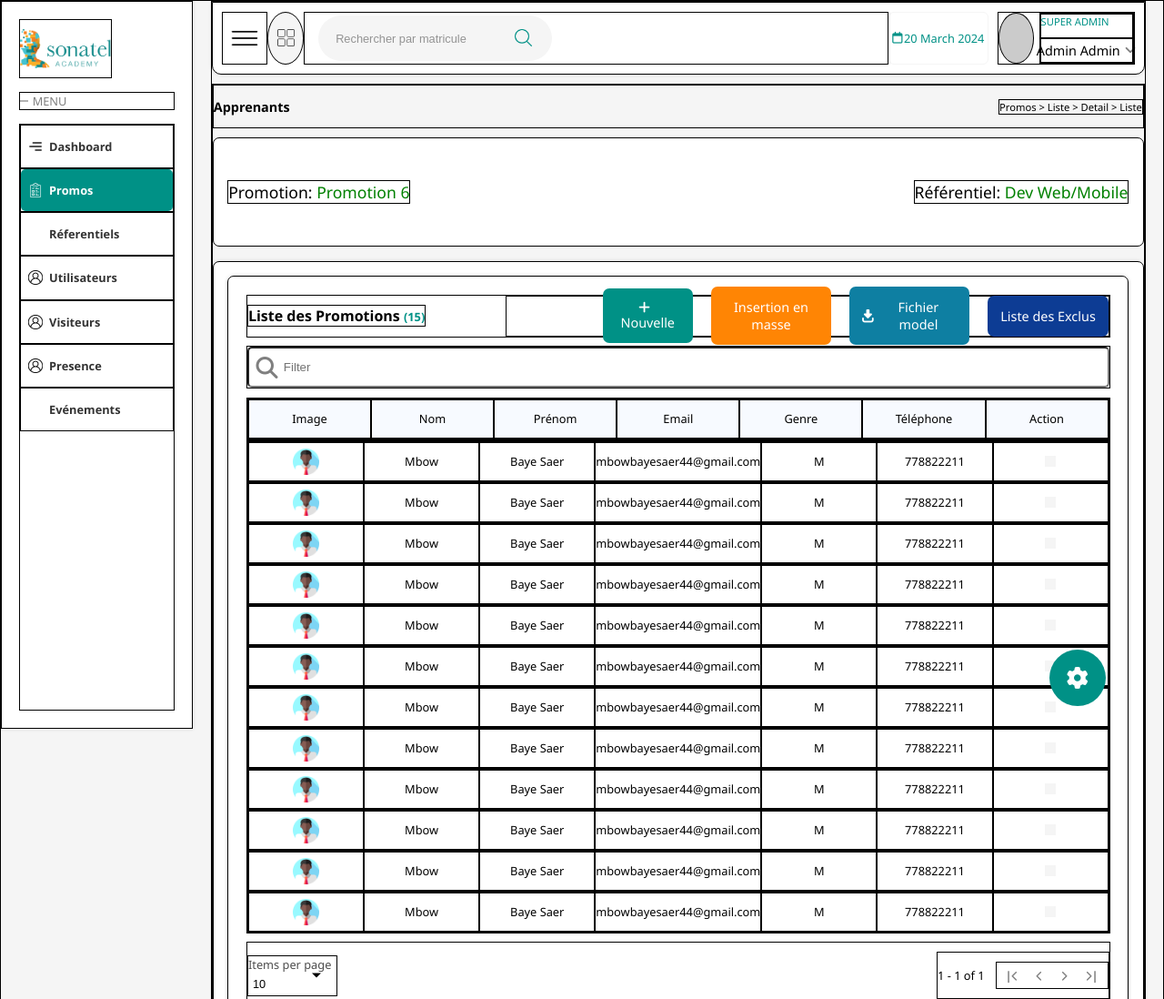
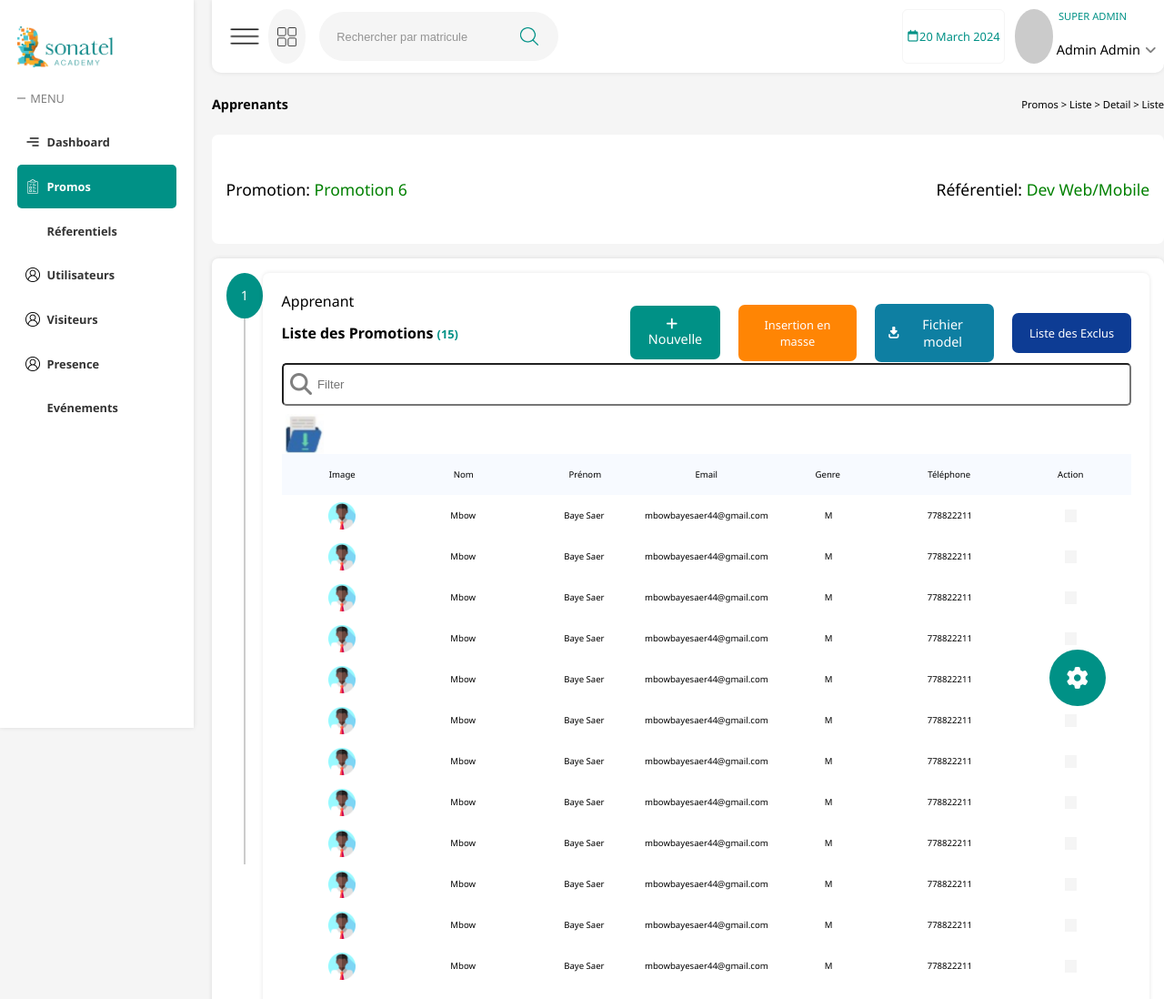
Before and after one commit to b13-niass/Gestion-Presence-Web-Maquette, a plain HTML site: page view/list_apprenants.html in a window 1280 px wide. Shown: the top 1098 px of the page at 91% size. Drawn offline with Linux system fonts and the light colour scheme.

Commit message:
(Fix) interface promos-apprenant

```diff
--- a/css/1201_more/list_apprenants.css
+++ b/css/1201_more/list_apprenants.css
@@ -364,6 +364,30 @@
   padding: 1.5% 1.5% 3% 1.5%;
   border-radius: 7px;
   box-shadow: var(--default-box-shadow);
+  display: flex;
+}
+.content-left {
+  width: 40%;
+  height: 100%;
+  display: flex;
+  flex-direction: column;
+}
+
+.content-left span:nth-child(1) {
+  height: 50px !important;
+  border-radius: 50%;
+  background-color: var(--couleur-secondaire);
+  color: white;
+  display: flex;
+  justify-content: center;
+  align-items: center;
+  /* border: 1px solid black; */
+}
+.content-left span:nth-child(2) {
+  border: 1px solid rgba(0, 0, 0, 0.2);
+  width: 0%;
+  align-self: center;
+  height: 600px !important;
 }
 
 .tableau {
@@ -436,6 +460,7 @@
   text-decoration: none;
   color: white;
   text-align: center;
+  font-size: 0.8rem;
   border-radius: var(--border-radius-primaire);
 }
 
@@ -479,6 +504,7 @@
   /* padding-right: 10%; */
   rotate: 90deg;
   height: 10%;
+  font-size: 0.8rem;
 }
 
 .tableau-titre a:nth-child(4) {
@@ -494,6 +520,7 @@
   align-items: center;
   justify-content: center;
   column-gap: 5px;
+  font-size: 0.8rem;
 }
 
 .tableau-head {
@@ -528,6 +555,8 @@
   display: flex;
   align-items: center;
   justify-content: center;
+  font-size: 0.6rem;
+  /* flex-wrap: wrap; */
 }
 
 .tableau-body .col:first-child {
--- a/css/list_apprenants.css
+++ b/css/list_apprenants.css
@@ -36,9 +36,9 @@ body {
   /* align-items: center; */
   /* justify-content: center; */
   column-gap: 20px;
-  padding-right: 1.5%;
+  /* padding-right: 1.5%; */
 }
 
 div {
-  border: 1px solid #000;
+  /* border: 1px solid #000; */
 }
--- a/view/list_apprenants.html
+++ b/view/list_apprenants.html
@@ -117,7 +117,12 @@
           </div>
 
           <div class="content">
+            <div class="content-left">
+              <span>1</span>
+              <span></span>
+            </div>
             <div class="tableau">
+              <span style="font-size: 1rem; align-self: start">Apprenant</span>
               <div class="tableau-titre">
                 <div>
                   Liste des Promotions
@@ -136,6 +141,11 @@
                 <i class="fa fa-search"></i>
                 <input type="text" name="" placeholder="Filter" id="" />
               </div>
+              <img
+                src="../icons/save.png"
+                style="width: 5%; align-self: self-start"
+                alt=""
+              />
               <div class="tableau-head">
                 <div class="row">
                   <div class="col">Image</div>
```
Also changed, not shown: icons/save.png (added).
